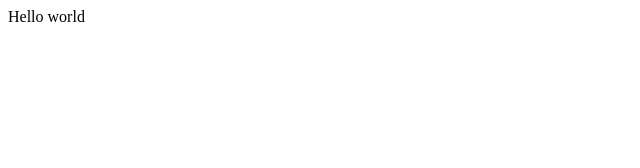
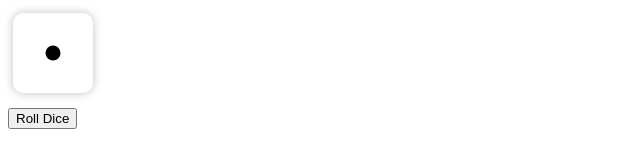
Before and after one commit to Ch00mba/Dice-Roll, a plain HTML site: page index.html in a window 1280 px wide. Shown: the whole page, without its empty margins (0-640 px from the left). Drawn offline with Linux system fonts and the light colour scheme.

Commit message:
Created dice with one dot

```diff
--- a/index.html
+++ b/index.html
@@ -4,19 +4,19 @@
 <head>
   <meta charset="utf-8">
   <meta name="viewport" content="width=device-width">
-  <title>replit</title>
+  <title>Dice Roll Game</title>
   <link href="style.css" rel="stylesheet" type="text/css" />
 </head>
 
 <body>
-  Hello world
+  <div class="dice-container">
+    <div class="dice">
+      <div class="dice-dot"></div>
+    </div>
+  </div>
+  <button type="button" class="btn-roll-dice">Roll Dice</button>
   <script src="script.js"></script>
 
-  <!--
-  This script places a badge on your repl's full-browser view back to your repl's cover
-  page. Try various colors for the theme: dark, light, red, orange, yellow, lime, green,
-  teal, blue, blurple, magenta, pink!
-  -->
   <script src="https://replit.com/public/js/replit-badge-v2.js" theme="dark" position="bottom-right"></script>
 </body>
 
--- a/style.css
+++ b/style.css
@@ -1,4 +1,28 @@
-html {
-  height: 100%;
-  width: 100%;
+.dice-container {
+  display: flex;
 }
+
+.dice {
+  width: 80px;
+  height: 80px;
+  position: relative;
+  margin: 5px;
+  border-radius: 10px;
+  box-shadow: 0 0 10px rgba(0, 0, 0, 0.25);
+}
+
+.dice-dot {
+  width: 15px;
+  height: 15px;
+  background-color: #000000;
+  border-radius: 50%;
+
+  position: absolute;
+  top: 50%;
+  left: 50%;
+  transform: translateX(-50%) translateY(-50%);
+}
+
+.btn-roll-dice {
+  margin-top: 10px;
+}
```
